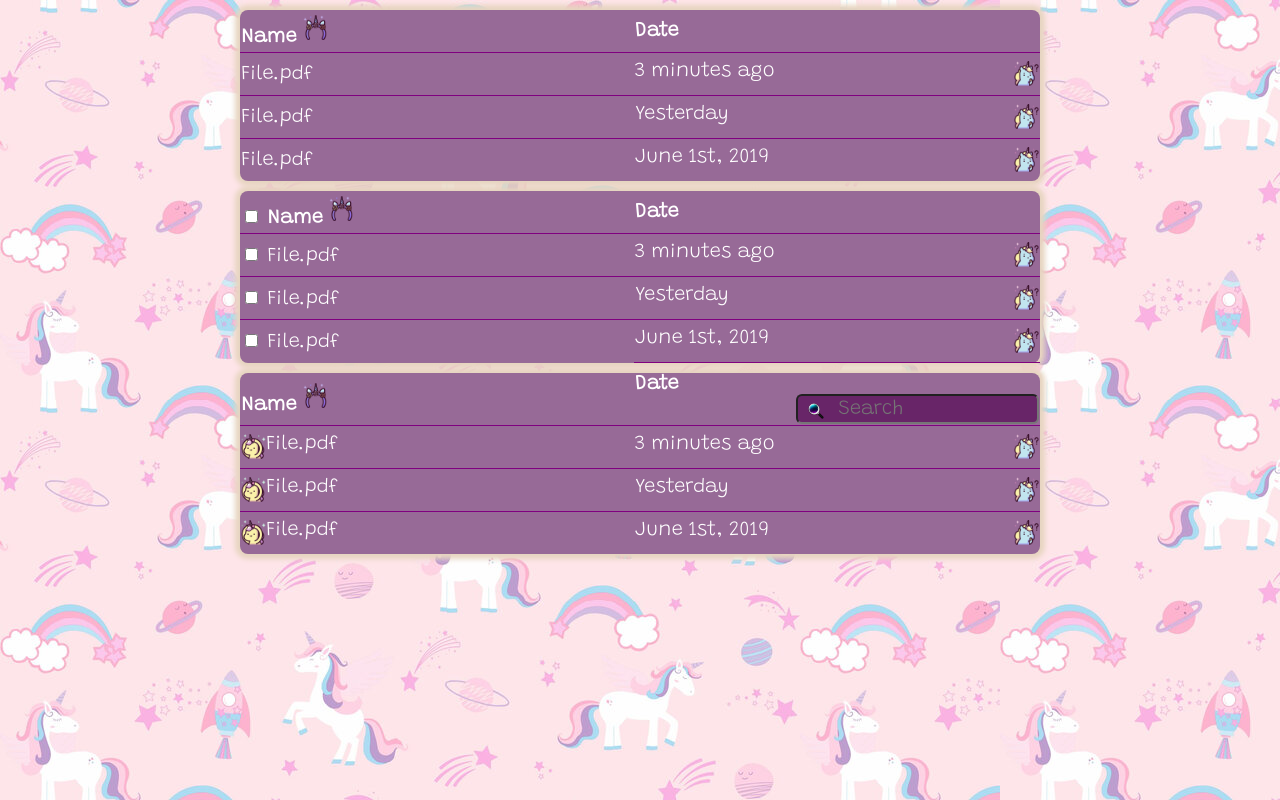
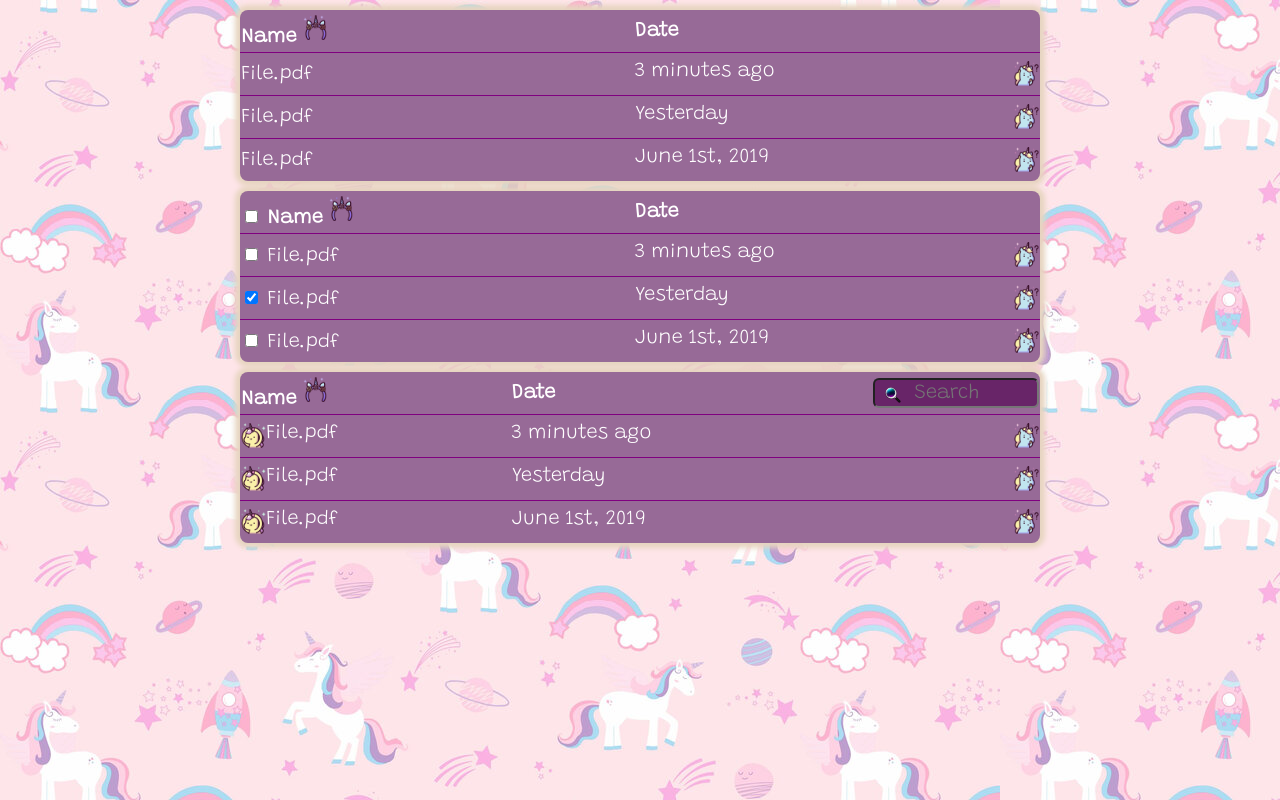
Before and after one commit to nightroad6/HW3, a plain HTML site: page Untitled-html.html in a window 1280 px wide. Drawn offline with Linux system fonts and the light colour scheme.

Commit message:
add checked and cosplan

```diff
--- a/Untitled-html.html
+++ b/Untitled-html.html
@@ -70,7 +70,7 @@
         </tr>
         <tr>
             <td>
-                <input type="checkbox">
+                <input type="checkbox" checked>
                 <span class="text">File.pdf</span>
                 </td>
             <td>
@@ -81,9 +81,9 @@
         <tr>
             <td class="bottom">
                 <input type="checkbox">
-                <span class="text"></span>File.pdf
-            </td class="bottom">
-            <td>
+                <span class="text">File.pdf</span>
+            </td>
+            <td class="bottom">
                 <span class="text">June 1st, 2019</span>
                 <img src="question.png" class="img2">
             </td>
@@ -91,15 +91,17 @@
     </table>
     <table>
         <tr>
-            <th>
+            <th class="th-size0">
                 <span class="text">Name</span>
                 <img src="headband.png" class="img1">
-            </th>
+            </th class="th-size1">
             <th>
                 <span class="text">Date</span>
+            </th>
+            <th class="th-size2">
                 <form class="search" action="/search/">
-                <input type="search" placeholder="Search" name="text">
-            </form>
+                    <input type="search" placeholder="Search" name="text">
+                </form>
             </th>
         </tr>
         <tr>
@@ -107,7 +109,7 @@
                 <span class="text">File.pdf</span>
                 <img src="yes.png" class="img3">
             </td>
-            <td>
+            <td colspan="2">
                 <span class="text">3 minutes ago</span>
                 <img src="question.png" class="img2">
             </td>
@@ -117,7 +119,7 @@
                 <span class="text">File.pdf</span>
                 <img src="yes.png" class="img3">
             </td>
-            <td>
+            <td colspan="2">
                 <span class="text">Yesterday</span>
                 <img src="question.png" class="img2">
             </td>
@@ -127,7 +129,7 @@
                 <span class="text">File.pdf</span>
                 <img src="yes.png" class="img3">
             </td>
-            <td class="bottom">
+            <td colspan="2"class="bottom">
                 <span class="text">June 1st, 2019</span>
                 <img src="question.png" class="img2">
             </td>
```
